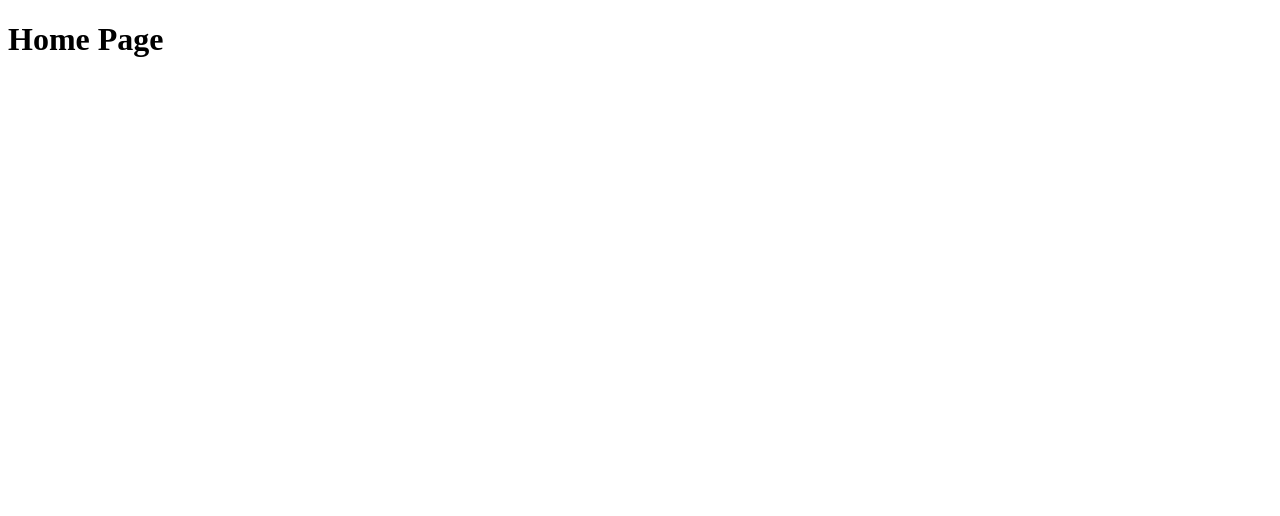
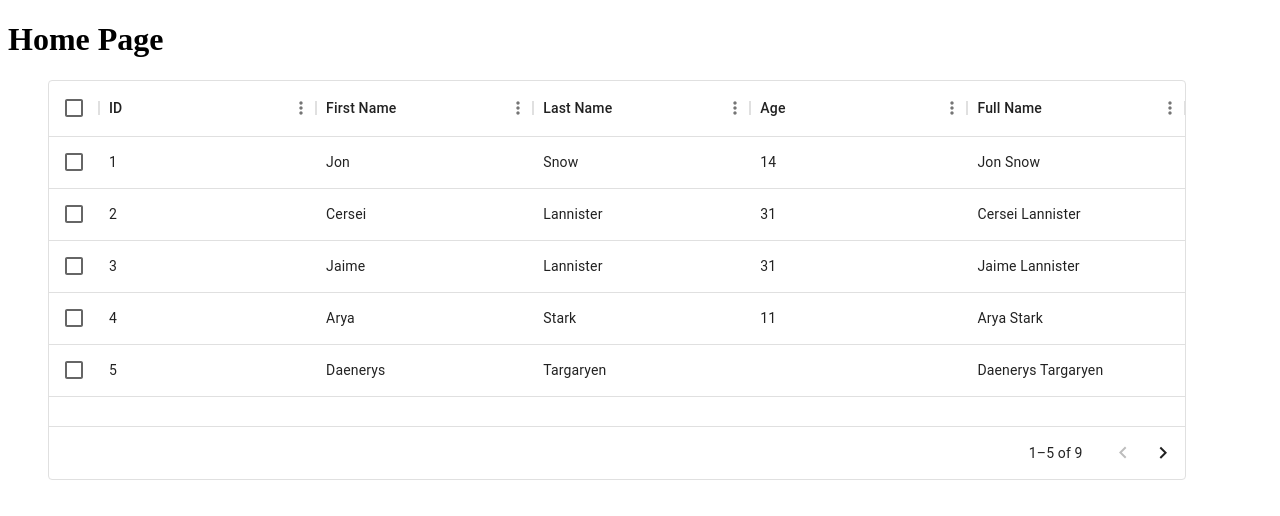
Before and after one commit to saqlain-shah/MERN-Stack-Web-Development-Batch-5, a React (Vite) app in the folder react-app/: page /table in a window 1280 px wide. Before the commit this address had no page. Shown: the top 516 px of the page. Built offline with nearby package versions, Linux system fonts and the light colour scheme.

Commit message:
DataGrid Table and /table route

```diff
--- a/react-app/package.json
+++ b/react-app/package.json
@@ -13,6 +13,8 @@
     "@emotion/react": "^11.11.1",
     "@emotion/styled": "^11.11.0",
     "@mui/icons-material": "^5.14.19",
+    "@mui/material": "^5.15.1",
+    "@mui/x-data-grid": "^6.18.5",
     "react": "^18.2.0",
     "react-dom": "^18.2.0",
     "react-router-dom": "^6.20.1"
--- a/react-app/src/App.jsx
+++ b/react-app/src/App.jsx
@@ -2,6 +2,8 @@ import React from 'react';
 import { BrowserRouter as Router, Route, Routes } from 'react-router-dom';
 import SignUp from './components/SignUp';
 import SignIn from './components/SignIn';
+import Counter from './components/counter';
+import Table from './components/table';
 
 const App = () => {
   return (
@@ -9,8 +11,10 @@ const App = () => {
       <h1>Home Page</h1>
       <Router>
         <Routes>
+          <Route path="/counter" element={<Counter />} />
           <Route path="/register" element={<SignUp />} />
           <Route path="/login" element={<SignIn />} />
+          <Route path="/table" element={<Table />} />
         </Routes>
       </Router>
     </React.Fragment>
--- a/react-app/src/components/counter.jsx
+++ b/react-app/src/components/counter.jsx
@@ -1,27 +1,26 @@
-import { useState } from 'react';
+import { useState, useEffect } from "react";
 
-const Counter = () => {
-    // State variable to track the count
+export default function Counter() {
     const [count, setCount] = useState(0);
 
-    // Function to increment the count
-    const increment = () => {
+    function handleIncrement() {
         setCount(count + 1);
-    };
 
-    // Function to decrement the count
-    const decrement = () => {
-        setCount(count - 1);
-    };
+    }
+
+    function handleDecrement() {
+        count === 0 ? setCount(0) : setCount(count - 1);
+
+    }
+    useEffect(() => { console.log("Counted", count) }, [count])
 
     return (
-        <div>
-            <h2>Counter: {count}</h2>
-            <button onClick={increment}>Increment</button>
-            <button onClick={decrement}>Decrement</button>
-            <button onClick={() => console.log("Counter Value", count)}>Display </button>
-        </div>
+        <>
+            <h1 style={{}}>Counter App</h1>
+            <button onClick={handleIncrement}>Increment</button>
+            <h1>{count}</h1>
+
+            <button onClick={handleDecrement}>Decrement</button>
+        </>
     );
-};
-
-export default Counter;
+}
--- /dev/null
+++ b/react-app/src/components/table.jsx
@@ -0,0 +1,48 @@
+import { DataGrid } from '@mui/x-data-grid';
+import Box from '@mui/material/Box';
+
+const columns = [
+    { field: 'id', headerName: 'ID', flex: 1 },
+    { field: 'firstName', headerName: 'First Name', flex: 1 },
+    { field: 'lastName', headerName: 'Last Name', flex: 1 },
+    { field: 'age', headerName: 'Age', flex: 1 },
+    {
+        field: 'fullName', headerName: 'Full Name', flex: 1,
+        valueGetter: (params) =>
+            `${params.row.firstName || ''} ${params.row.lastName || ''}`,
+    },
+];
+
+const rows = [
+    { id: 1, lastName: 'Snow', firstName: 'Jon', age: 14 },
+    { id: 2, lastName: 'Lannister', firstName: 'Cersei', age: 31 },
+    { id: 3, lastName: 'Lannister', firstName: 'Jaime', age: 31 },
+    { id: 4, lastName: 'Stark', firstName: 'Arya', age: 11 },
+    { id: 5, lastName: 'Targaryen', firstName: 'Daenerys', age: null },
+    { id: 6, lastName: 'Melisandre', firstName: null, age: 150 },
+    { id: 7, lastName: 'Clifford', firstName: 'Ferrara', age: 44 },
+    { id: 8, lastName: 'Frances', firstName: 'Rossini', age: 36 },
+    { id: 9, lastName: 'Roxie', firstName: 'Harvey', age: 65 },
+];
+
+
+export default function DataGridDemo() {
+    return (
+        <Box sx={{ height: 400, width: '90%', display: 'flex', justifyContent: 'center', ml: 5 }}>
+            <DataGrid
+                rows={rows}
+                columns={columns}
+                initialState={{
+                    pagination: {
+                        paginationModel: {
+                            pageSize: 5,
+                        },
+                    },
+                }}
+                pageSizeOptions={[5]}
+                checkboxSelection
+
+            />
+        </ Box >
+    )
+}
```
Also changed, not shown: 1 other file (tests, documents, lock files or other folders).
